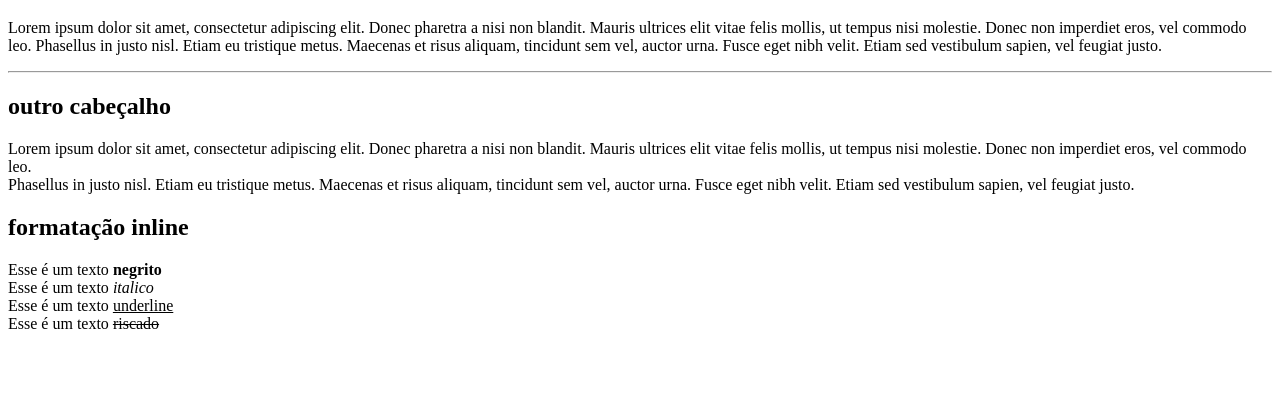
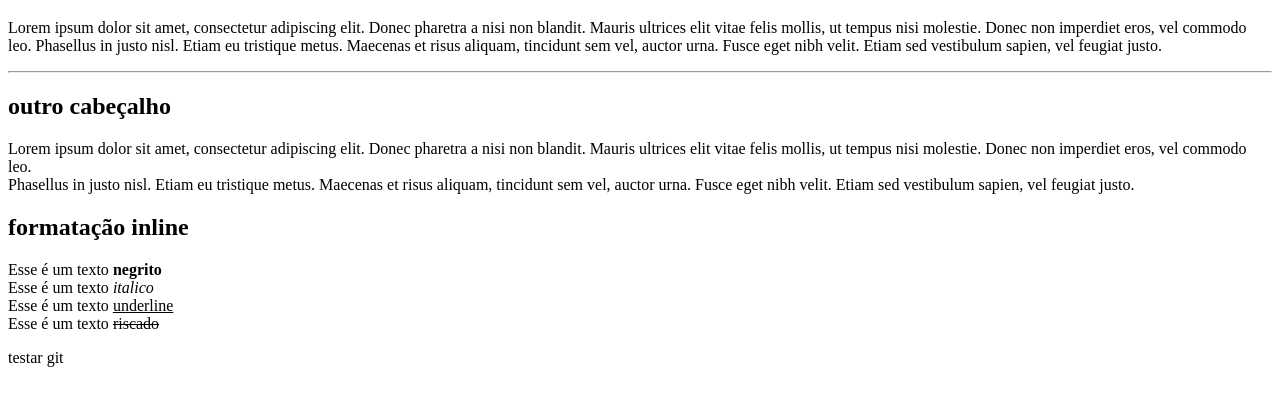
Before and after one commit to lpalloni/devWebCompleto2019, a plain HTML site: page 02HTML5/estutura.html in a window 1280 px wide. Shown: the part 61-466 px from the top of the page. Drawn offline with Linux system fonts and the light colour scheme.

Commit message:
alteração para testar git

```diff
--- a/02HTML5/estutura.html
+++ b/02HTML5/estutura.html
@@ -27,5 +27,6 @@
 		Esse é um texto <u>underline</u><br>
 		Esse é um texto <strike>riscado</strike></p>
 
+		<p>testar git</p>
 	</body>
 </html>
```
